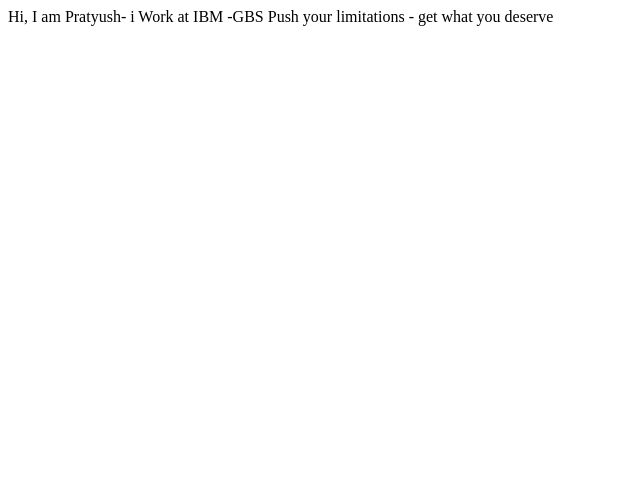
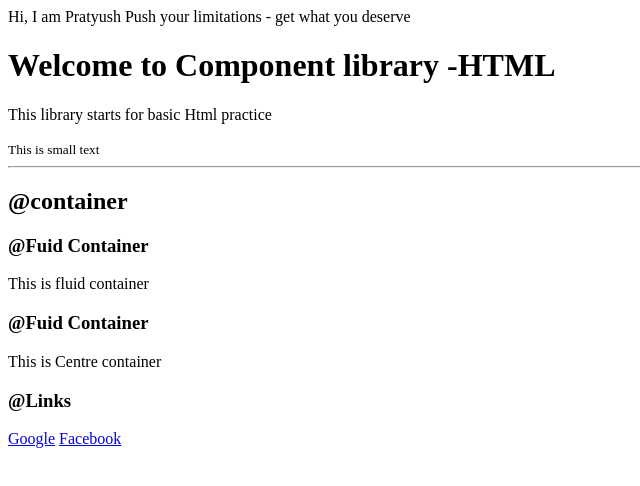
Before and after one commit to pratyush-9-009/MyFirstSite, a plain HTML site: page index.html in a window 1280 px wide. Shown: the whole page, without its empty margins (0-640 px from the left). Drawn offline with Linux system fonts and the light colour scheme.

Commit message:
Update : Till links

```diff
--- a/index.html
+++ b/index.html
@@ -7,8 +7,30 @@
     <title>Document</title>
 </head>
 <body>
-    Hi, I am Pratyush- i Work at IBM -GBS
 
-    Push your limitations - get what you deserve
+    Hi, I am Pratyush
+    Push your limitations - get what you deserve <br>
+
+
+    <h1>Welcome to Component library -HTML </h1>
+    <p>This library starts for basic Html practice</p>
+    <small>This is small text</small>
+    <hr >
+
+    <h2>@container</h2>
+    <h3>@Fuid Container</h3>
+    <div>This is fluid container</div>
+
+    <h3>@Fuid Container</h3>
+    <div>This is Centre container</div>
+
+    <h3>@Links</h3>
+    <a href="www.google.com">Google</a>
+    <a href="www.facebook.com">Facebook</a>
+
+
+
+
+
 </body>
 </html>
```
